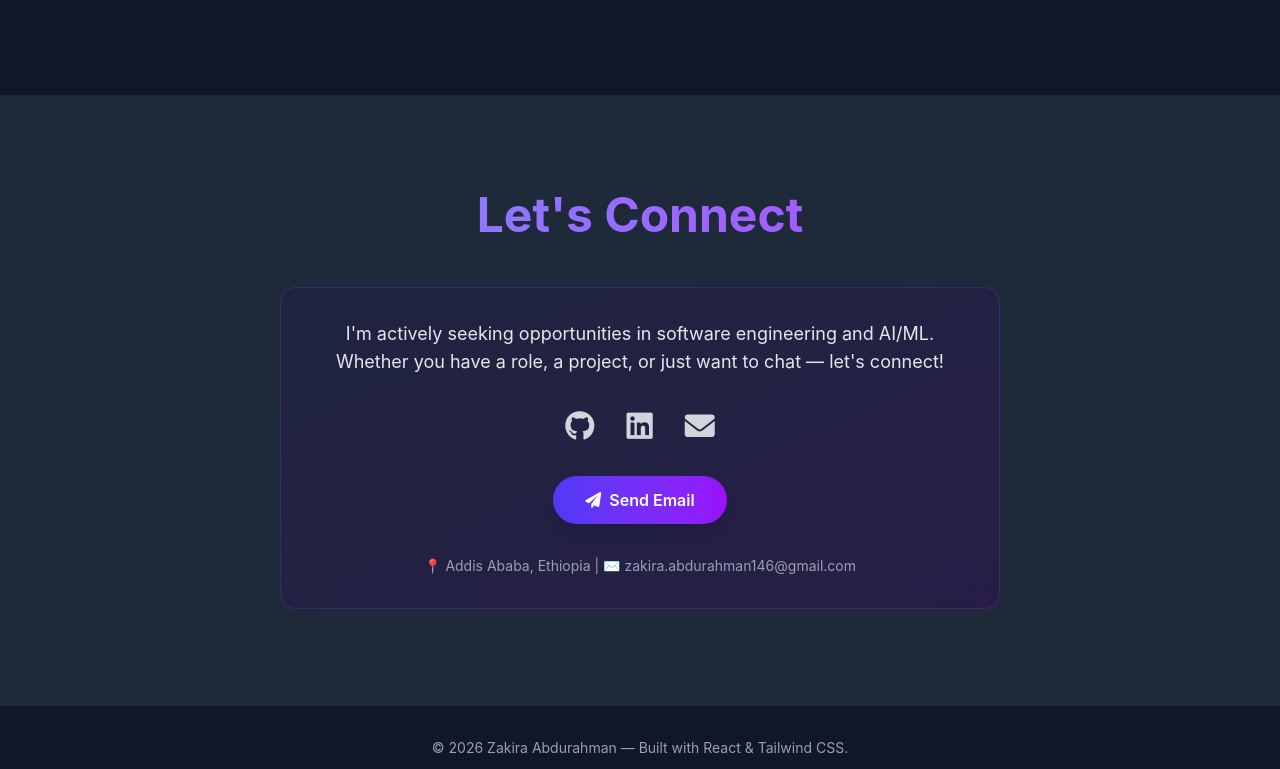
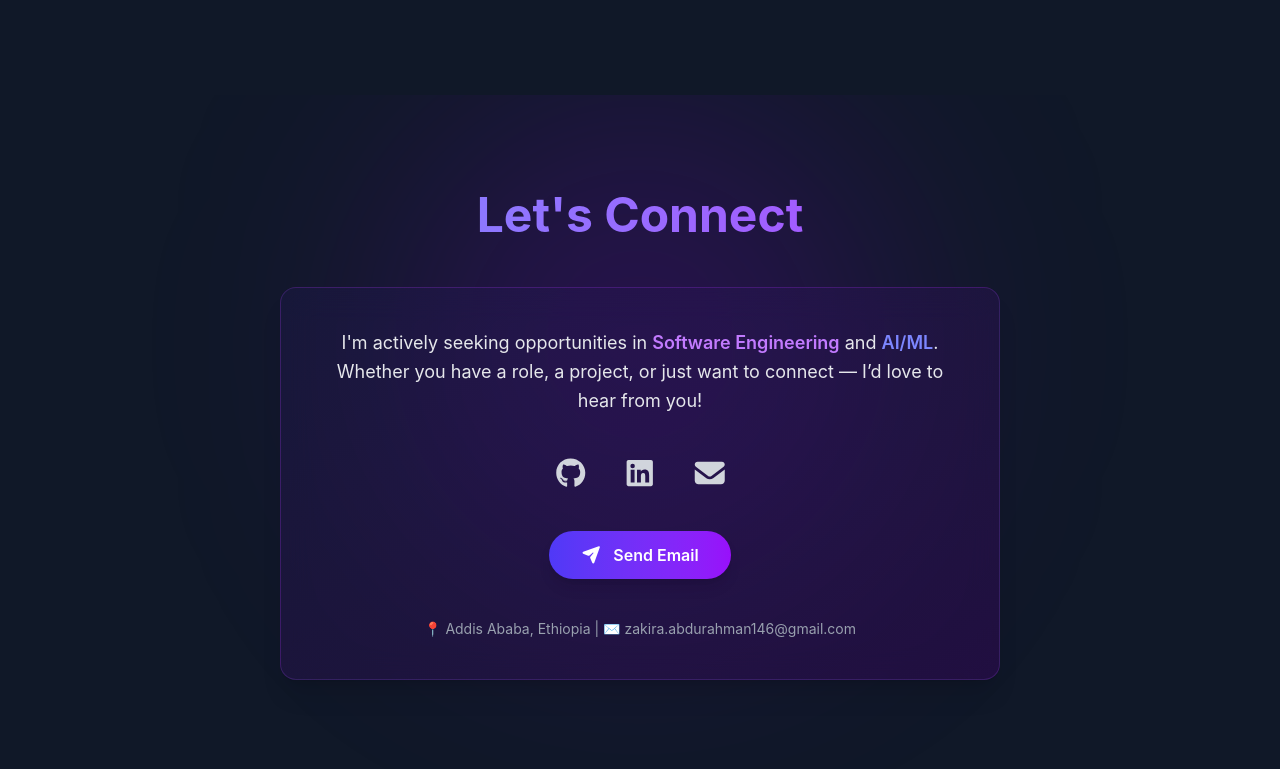
Before and after one commit to Zakira-Abdurahman/zakira-portfolio, a React (Vite) app: page / in a window 1280 px wide. Shown: the part 3091-3860 px from the top of the page. Built offline with nearby package versions, Linux system fonts and the light colour scheme.

Commit message:
Updated contact section

```diff
--- a/src/components/Contact.jsx
+++ b/src/components/Contact.jsx
@@ -1,47 +1,74 @@
+import { FontAwesomeIcon } from '@fortawesome/react-fontawesome';
+import { faGithub, faLinkedin } from '@fortawesome/free-brands-svg-icons';
+import { faEnvelope, faPaperPlane } from '@fortawesome/free-solid-svg-icons';
+
 function Contact() {
   return (
-    <section id="contact" className="py-24 bg-gray-800">
-      <div className="max-w-3xl mx-auto px-6 text-center">
+    <section
+      id="contact"
+      className="py-24 bg-gray-900 relative overflow-hidden"
+    >
+      {/* Background Glow Effect */}
+      <div className="absolute top-0 left-1/2 w-125 h-125 bg-purple-700/20 blur-[120px] rounded-full -translate-x-1/2"></div>
+
+      <div className="max-w-3xl mx-auto px-6 text-center relative z-10">
+
+        {/* Title */}
         <h2 className="text-4xl md:text-5xl font-bold bg-linear-to-r from-indigo-400 to-purple-500 bg-clip-text text-transparent mb-12">
           Let's Connect
         </h2>
-        <div className="bg-linear-to-br from-indigo-950/30 to-purple-950/30 rounded-2xl p-8 border border-purple-500/20 backdrop-blur-sm">
-          <p className="text-gray-200 text-lg mb-8">
-            I'm actively seeking opportunities in software engineering and AI/ML. Whether you have a role, a project, or just want to chat — let's connect!
+
+        {/* Card */}
+        <div className="bg-linear-to-br from-indigo-950/40 to-purple-950/40 rounded-2xl p-10 border border-purple-500/20 backdrop-blur-lg shadow-xl hover:shadow-purple-500/20 transition duration-500">
+
+          {/* Description */}
+          <p className="text-gray-200 text-lg mb-10 leading-relaxed">
+            I'm actively seeking opportunities in <span className="text-purple-400 font-semibold">Software Engineering</span> and <span className="text-indigo-400 font-semibold">AI/ML</span>.
+            Whether you have a role, a project, or just want to connect — I’d love to hear from you!
           </p>
-          <div className="flex justify-center gap-8 mb-8 text-3xl">
+
+          {/* Social Icons */}
+          <div className="flex justify-center gap-8 mb-10 text-3xl">
             <a
-              href="https://github.com/zakira-abdurahman"
+              href="https://github.com/Zakira-Abdurahman"
               target="_blank"
               rel="noopener noreferrer"
-              className="text-gray-300 hover:text-white transition-transform hover:scale-110"
+              className="text-gray-300 hover:text-purple-400 transition transform hover:scale-125 hover:drop-shadow-[0_0_10px_rgba(168,85,247,0.7)]"
             >
-              <i className="fab fa-github"></i>
+              <FontAwesomeIcon icon={faGithub} />
             </a>
+
             <a
               href="https://www.linkedin.com/in/zakira-abdurahman-63283b28a/"
               target="_blank"
               rel="noopener noreferrer"
-              className="text-gray-300 hover:text-white transition-transform hover:scale-110"
+              className="text-gray-300 hover:text-blue-400 transition transform hover:scale-125 hover:drop-shadow-[0_0_10px_rgba(96,165,250,0.7)]"
             >
-              <i className="fab fa-linkedin"></i>
+              <FontAwesomeIcon icon={faLinkedin} />
             </a>
+
             <a
               href="mailto:zakira.abdurahman146@gmail.com"
-              className="text-gray-300 hover:text-white transition-transform hover:scale-110"
+              className="text-gray-300 hover:text-pink-400 transition transform hover:scale-125 hover:drop-shadow-[0_0_10px_rgba(244,114,182,0.7)]"
             >
-              <i className="fas fa-envelope"></i>
+              <FontAwesomeIcon icon={faEnvelope} />
             </a>
           </div>
+
+          {/* CTA Button */}
           <a
             href="mailto:zakira.abdurahman146@gmail.com"
-            className="inline-flex items-center gap-2 px-8 py-3 rounded-full bg-linear-to-r from-indigo-600 to-purple-600 text-white font-semibold shadow-lg hover:shadow-xl transition transform hover:-translate-y-1"
+            className="inline-flex items-center gap-3 px-8 py-3 rounded-full bg-linear-to-r from-indigo-600 to-purple-600 text-white font-semibold shadow-lg hover:shadow-purple-500/40 transition transform hover:-translate-y-1 hover:scale-105"
           >
-            <i className="fas fa-paper-plane"></i> Send Email
+            <FontAwesomeIcon icon={faPaperPlane} />
+            Send Email
           </a>
-          <p className="mt-8 text-sm text-gray-400">
+
+          {/* Location */}
+          <p className="mt-10 text-sm text-gray-400">
             📍 Addis Ababa, Ethiopia | ✉️ zakira.abdurahman146@gmail.com
           </p>
+
         </div>
       </div>
     </section>
```
